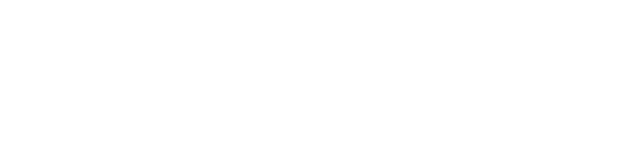
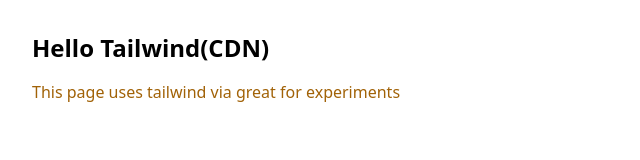
Before and after one commit to gaarima2006/TAILWIND, a website: page index.html in a window 1280 px wide. Shown: the whole page, without its empty margins (0-640 px from the left). Drawn offline with nearby package versions, Linux system fonts and the light colour scheme.

Commit message:
method 2

```diff
--- a/index.html
+++ b/index.html
@@ -3,9 +3,16 @@
 <head>
     <meta charset="UTF-8">
     <meta name="viewport" content="width=device-width, initial-scale=1.0">
-    <title>Tailwind method</title>
+    <title>Tailwind CDN demo</title>
+    <script src="https://cdn.tailwindcss.com"></script>
 </head>
-<body>
+
+<body class="p-8">
+    <h1 class="text-2xl font-bold">Hello Tailwind(CDN)</h1>
+    <p class="mt-4 text-yellow-700">This page uses tailwind via
+        great for experiments
+    </p>
+    <!-- drawback -->
 
 </body>
 </html>
```
